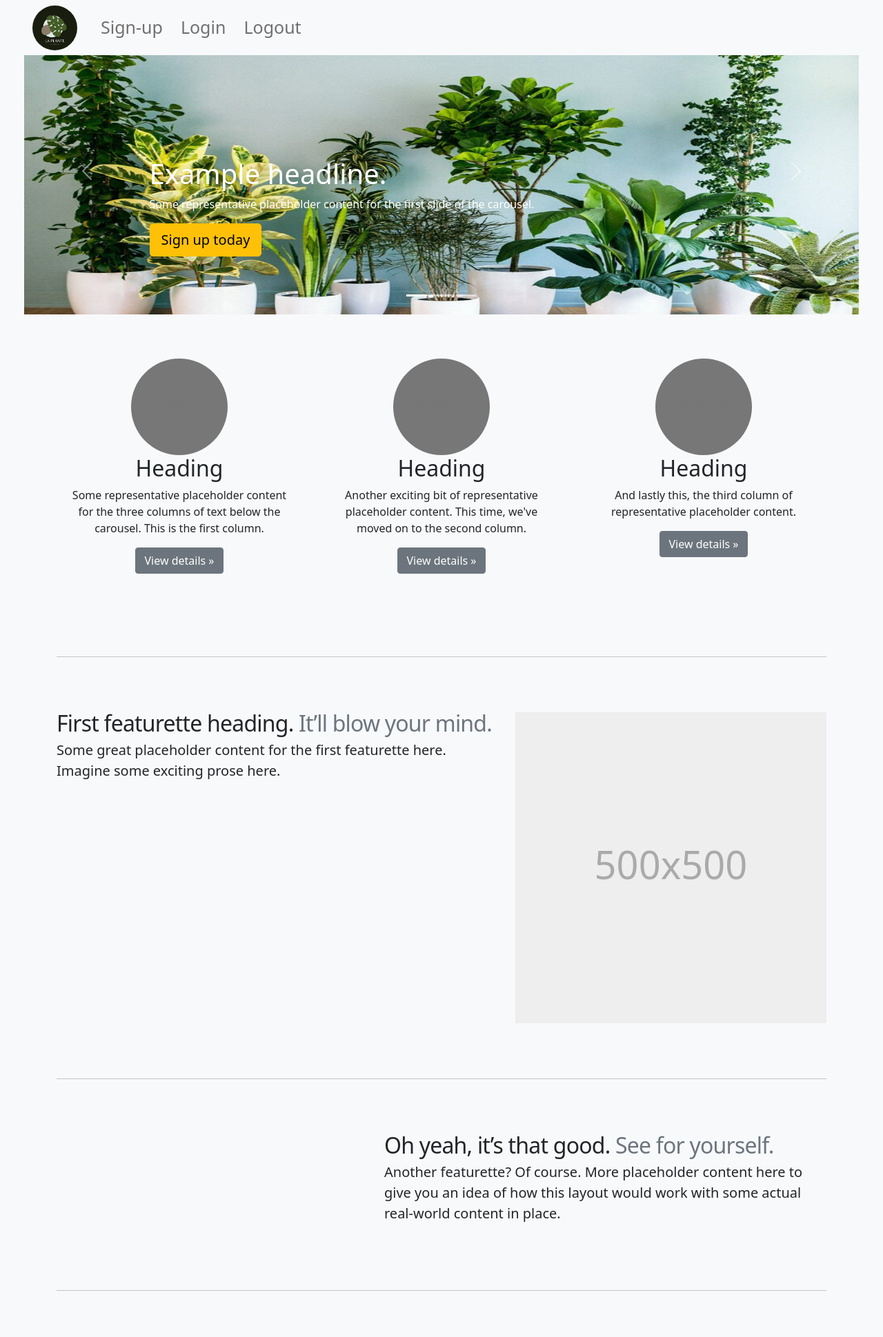
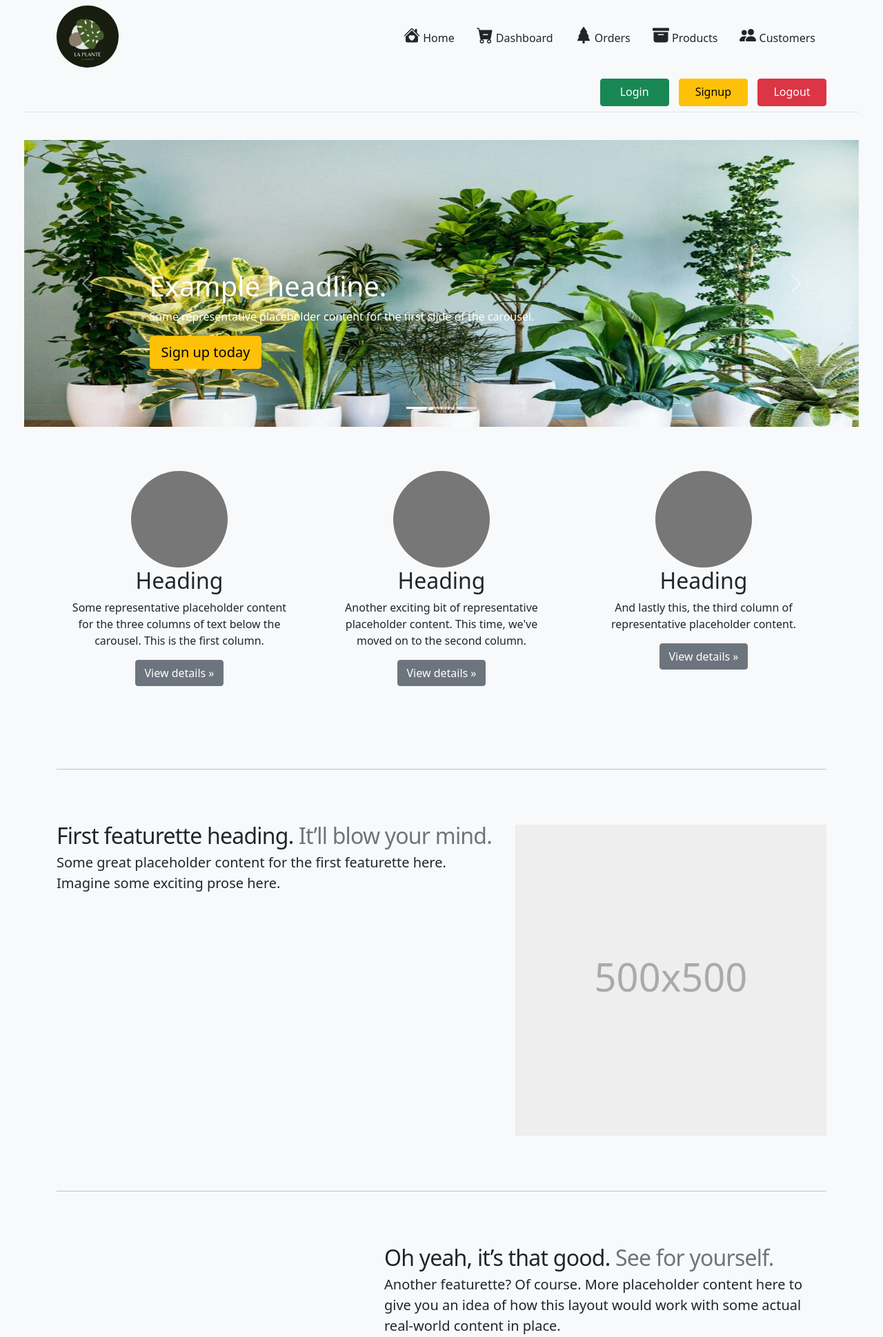
Before and after one commit to kittikhun1910/Webapp, a Flask app: page / in a window 1280 px wide. Shown: the top 1939 px of the page at 69% size. Run offline with Flask 2, Linux system fonts and the light colour scheme; some libraries are stand-ins or nearby versions.

Commit message:
edit header &navbar

```diff
--- a/myapp/templates/layout.html
+++ b/myapp/templates/layout.html
@@ -15,32 +15,90 @@
     crossorigin="anonymous"></script>
 </head>
 
-<body class="bg-light" style="margin-right: 35px; margin-left:35px;">
+<body class="bg-light" style="margin-right: 35px; margin-left: 35px">
+  <main>
     <!-- Top Navigation Bar -->
-  <nav class="navbar navbar-expand-lg navbar-light fixed-top bg-light">
-    <div class="container-fluid" style="height: 4rem;  margin-left:35px;">
-      <a class="navbar-brand" href="/">
-        <img src="static/logo.jpg" alt="" style="width: 65px; height: 65px; border-radius: 50%;">
+    <header>
+      <div class="px-3 py-2 bg-light text-drak">
+        <div class="container">
+          <div class="d-flex flex-wrap align-items-center justify-content-center justify-content-lg-start">
+            <a href="/" class="d-flex align-items-center my-2 my-lg-0 me-lg-auto text-dark text-decoration-none">
+              <img src="static/logo.jpg" alt="" style="width: 90px; height: 90px; border-radius: 50%" />
             </a>
-      <button class="navbar-toggler" type="button" data-bs-toggle="collapse" data-bs-target="#navbarSupportedContent"
-        aria-controls="navbarSupportedContent" aria-expanded="false" aria-label="Toggle navigation">
-        <span class="navbar-toggler-icon"></span>
-      </button>
-      <div class="collapse navbar-collapse " id="navbarSupportedContent" style="font-size:25px; font-weight: 500; ">
-        <ul class="navbar-nav me-auto mb-2 mb-lg-0 ">
-          <li class="nav-item " style="margin-left: 10px;">
-            <a class="nav-link" href="/signup" >Sign-up</a>
+            <ul class="nav col-12 col-lg-auto my-2 justify-content-center my-md-0 text-lengt">
+              <li>
+                <a href="/" class="nav-link text-dark">
+                  <svg xmlns="http://www.w3.org/2000/svg" width="24px" height="24px" fill="currentColor"
+                    class="bi bi-house-heart-fill" viewBox="0 0 16 16">
+                    <path fill-rule="evenodd"
+                      d="M8.707 1.5a1 1 0 0 0-1.414 0L.646 8.146a.5.5 0 0 0 .708.707L8 2.207l6.646 6.646a.5.5 0 0 0 .708-.707L13 5.793V2.5a.5.5 0 0 0-.5-.5h-1a.5.5 0 0 0-.5.5v1.293L8.707 1.5Z" />
+                    <path fill-rule="evenodd"
+                      d="m8 3.293 6 6V13.5a1.5 1.5 0 0 1-1.5 1.5h-9A1.5 1.5 0 0 1 2 13.5V9.293l6-6Zm0 5.189c1.664-1.673 5.825 1.254 0 5.018-5.825-3.764-1.664-6.691 0-5.018Z" />
+                  </svg>
+                  Home
+                </a>
               </li>
-          <li class="nav-item " style="margin-left: 10px;">
-            <a class="nav-link" href="/logining">Login</a>
+              <li>
+                <a href="#" class="nav-link text-dark">
+                  <svg xmlns="http://www.w3.org/2000/svg" width="24px" height="24px" fill="currentColor"
+                    class="bi bi-cart-dash-fill" viewBox="0 0 16 16">
+                    <path
+                      d="M.5 1a.5.5 0 0 0 0 1h1.11l.401 1.607 1.498 7.985A.5.5 0 0 0 4 12h1a2 2 0 1 0 0 4 2 2 0 0 0 0-4h7a2 2 0 1 0 0 4 2 2 0 0 0 0-4h1a.5.5 0 0 0 .491-.408l1.5-8A.5.5 0 0 0 14.5 3H2.89l-.405-1.621A.5.5 0 0 0 2 1H.5zM6 14a1 1 0 1 1-2 0 1 1 0 0 1 2 0zm7 0a1 1 0 1 1-2 0 1 1 0 0 1 2 0zM6.5 7h4a.5.5 0 0 1 0 1h-4a.5.5 0 0 1 0-1z" />
+                  </svg>
+                  Dashboard
+                </a>
               </li>
-          <li class="nav-item" style="margin-left: 10px;">
-            <a class="nav-link" href="/logout">Logout</a>
+              <li>
+                <a href="/plant" class="nav-link text-dark">
+                  <svg xmlns="http://www.w3.org/2000/svg" width="24px" height="24px" fill="currentColor"
+                    class="bi bi-tree-fill" viewBox="0 0 16 16">
+                    <path
+                      d="M8.416.223a.5.5 0 0 0-.832 0l-3 4.5A.5.5 0 0 0 5 5.5h.098L3.076 8.735A.5.5 0 0 0 3.5 9.5h.191l-1.638 3.276a.5.5 0 0 0 .447.724H7V16h2v-2.5h4.5a.5.5 0 0 0 .447-.724L12.31 9.5h.191a.5.5 0 0 0 .424-.765L10.902 5.5H11a.5.5 0 0 0 .416-.777l-3-4.5z" />
+                  </svg>
+                  Orders
+                </a>
+              </li>
+              <li>
+                <a href="/pot" class="nav-link text-dark">
+                  <svg xmlns="http://www.w3.org/2000/svg" width="24px" height="24px" fill="currentColor"
+                    class="bi bi-archive-fill" viewBox="0 0 16 16">
+                    <path
+                      d="M12.643 15C13.979 15 15 13.845 15 12.5V5H1v7.5C1 13.845 2.021 15 3.357 15h9.286zM5.5 7h5a.5.5 0 0 1 0 1h-5a.5.5 0 0 1 0-1zM.8 1a.8.8 0 0 0-.8.8V3a.8.8 0 0 0 .8.8h14.4A.8.8 0 0 0 16 3V1.8a.8.8 0 0 0-.8-.8H.8z" />
+                  </svg>
+                  Products
+                </a>
+              </li>
+              <li>
+                <a href="#" class="nav-link text-dark">
+                  <svg xmlns="http://www.w3.org/2000/svg" width="24px" height="24px" fill="currentColor"
+                    class="bi bi-people-fill" viewBox="0 0 16 16">
+                    <path d="M7 14s-1 0-1-1 1-4 5-4 5 3 5 4-1 1-1 1H7zm4-6a3 3 0 1 0 0-6 3 3 0 0 0 0 6z" />
+                    <path fill-rule="evenodd"
+                      d="M5.216 14A2.238 2.238 0 0 1 5 13c0-1.355.68-2.75 1.936-3.72A6.325 6.325 0 0 0 5 9c-4 0-5 3-5 4s1 1 1 1h4.216z" />
+                    <path d="M4.5 8a2.5 2.5 0 1 0 0-5 2.5 2.5 0 0 0 0 5z" />
+                  </svg>
+                  Customers
+                </a>
               </li>
             </ul>
           </div>
         </div>
-  </nav>
+      </div>
+      <div class="px-3 py-2 border-bottom mb-3">
+        <div class="container d-flex flex-wrap justify-content-center">
+          <form class="col-12 col-lg-auto mb-2 mb-lg-0 me-lg-auto"></form>
+          <div class="text-end">
+            <a href="/logining" type="button" class="btn btn-success" style="height: 40px; width: 100px">Login</a>
+            <a href="/signup" type="button" class="btn btn-warning"
+              style="height: 40px; width: 100px; margin-left: 10px">Signup</a>
+            <a href="/logout" type="button" class="btn btn-danger"
+              style="height: 40px; width: 100px; margin-left: 10px">Logout</a>
+          </div>
+        </div>
+      </div>
+    </header>
+  </main>
+
   <!-- End -->
   <style>
     .bd-placeholder-img {
@@ -56,10 +114,10 @@
         font-size: 3.5rem;
       }
     }
+
     /* GLOBAL STYLES
   -------------------------------------------------- */
     /* Padding below the footer and lighter body text */
-
 
     /* CUSTOMIZE THE CAROUSEL
   -------------------------------------------------- */
@@ -68,6 +126,7 @@
     .carousel {
       margin-bottom: 4rem;
     }
+
     /* Since positioning the image, we need to help out the caption */
     .carousel-caption {
       bottom: 3rem;
@@ -78,14 +137,14 @@
     .carousel-item {
       height: 26rem;
     }
-  .carousel-item > img {
+
+    .carousel-item>img {
       position: absolute;
       top: 0;
       left: 0;
       min-width: 100%;
       height: 29rem;
     }
-
 
     /* MARKETING CONTENT
   -------------------------------------------------- */
@@ -95,22 +154,25 @@
       margin-bottom: 1.5rem;
       text-align: center;
     }
+
     .marketing h2 {
       font-weight: 400;
     }
+
     /* rtl:begin:ignore */
     .marketing .col-lg-4 p {
-    margin-right: .75rem;
-    margin-left: .75rem;
+      margin-right: 0.75rem;
+      margin-left: 0.75rem;
     }
+
     /* rtl:end:ignore */
-
 
     /* Featurettes
   ------------------------- */
 
     .featurette-divider {
-    margin: 5rem 0; /* Space out the Bootstrap <hr> more */
+      margin: 5rem 0;
+      /* Space out the Bootstrap <hr> more */
     }
 
     /* Thin out the marketing headings */
@@ -118,45 +180,102 @@
       font-weight: 300;
       line-height: 1;
       /* rtl:remove */
-    letter-spacing: -.05rem;
+      letter-spacing: -0.05rem;
+    }
+
+    .b-example-divider {
+      height: 3rem;
+      background-color: rgba(0, 0, 0, 0.1);
+      border: solid rgba(0, 0, 0, 0.15);
+      border-width: 1px 0;
+      box-shadow: inset 0 0.5em 1.5em rgba(0, 0, 0, 0.1),
+        inset 0 0.125em 0.5em rgba(0, 0, 0, 0.15);
+    }
+
+    .form-control-dark {
+      color: #fff;
+      background-color: var(--bs-dark);
+      border-color: var(--bs-gray);
+    }
+
+    .form-control-dark:focus {
+      color: #fff;
+      background-color: var(--bs-dark);
+      border-color: #fff;
+      box-shadow: 0 0 0 0.25rem rgba(255, 255, 255, 0.25);
+    }
+
+    .bi {
+      vertical-align: -0.125em;
+      fill: currentColor;
+    }
+
+    .text-small {
+      font-size: 85%;
+    }
+
+    .dropdown-toggle {
+      outline: 0;
     }
   </style>
-  <div id="myCarousel" class="carousel slide" data-bs-ride="carousel" style="margin-top: 40px;">
+  <div id="myCarousel" class="carousel slide" data-bs-ride="carousel" style="margin-top: 40px">
     <div class="carousel-indicators">
-      <button type="button" data-bs-target="#myCarousel" data-bs-slide-to="0" class="active" aria-current="true" aria-label="Slide 1"></button>
+      <button type="button" data-bs-target="#myCarousel" data-bs-slide-to="0" class="active" aria-current="true"
+        aria-label="Slide 1"></button>
       <button type="button" data-bs-target="#myCarousel" data-bs-slide-to="1" aria-label="Slide 2"></button>
       <button type="button" data-bs-target="#myCarousel" data-bs-slide-to="2" aria-label="Slide 3"></button>
     </div>
     <div class="carousel-inner">
       <div class="carousel-item active">
-        <img src="/static/plant_2.png" alt=""  class="bd-placeholder-img-lg ">
+        <img src="/static/plant_2.png" alt="" class="bd-placeholder-img-lg" />
         <div class="container">
           <div class="carousel-caption text-start">
             <h1>Example headline.</h1>
-            <p>Some representative placeholder content for the first slide of the carousel.</p>
-            <p><a class="btn btn-lg btn-warning" href="/signup">Sign up today</a></p>
+            <p>
+              Some representative placeholder content for the first slide of
+              the carousel.
+            </p>
+            <p>
+              <a class="btn btn-lg btn-warning" href="/signup">Sign up today</a>
+            </p>
           </div>
         </div>
       </div>
       <div class="carousel-item">
-        <svg class="bd-placeholder-img" width="100%" height="100%" xmlns="http://www.w3.org/2000/svg" aria-hidden="true" preserveAspectRatio="xMidYMid slice" focusable="false"><rect width="100%" height="100%" fill="#777"/></svg>
+        <svg class="bd-placeholder-img" width="100%" height="100%" xmlns="http://www.w3.org/2000/svg" aria-hidden="true"
+          preserveAspectRatio="xMidYMid slice" focusable="false">
+          <rect width="100%" height="100%" fill="#777" />
+        </svg>
 
         <div class="container">
           <div class="carousel-caption">
             <h1>Another example headline.</h1>
-            <p>Some representative placeholder content for the second slide of the carousel.</p>
-            <p><a class="btn btn-lg btn-success" href="/logining">Login Now!</a></p>
+            <p>
+              Some representative placeholder content for the second slide of
+              the carousel.
+            </p>
+            <p>
+              <a class="btn btn-lg btn-success" href="/logining">Login Now!</a>
+            </p>
           </div>
         </div>
       </div>
       <div class="carousel-item">
-        <svg class="bd-placeholder-img" width="100%" height="100%" xmlns="http://www.w3.org/2000/svg" aria-hidden="true" preserveAspectRatio="xMidYMid slice" focusable="false"><rect width="100%" height="100%" fill="#777"/></svg>
+        <svg class="bd-placeholder-img" width="100%" height="100%" xmlns="http://www.w3.org/2000/svg" aria-hidden="true"
+          preserveAspectRatio="xMidYMid slice" focusable="false">
+          <rect width="100%" height="100%" fill="#777" />
+        </svg>
 
         <div class="container">
           <div class="carousel-caption text-end">
             <h1>One more for good measure.</h1>
-            <p>Some representative placeholder content for the third slide of this carousel.</p>
-            <p><a class="btn btn-lg btn-primary" href="/plant">Browse gallery</a></p>
+            <p>
+              Some representative placeholder content for the third slide of
+              this carousel.
+            </p>
+            <p>
+              <a class="btn btn-lg btn-primary" href="/plant">Browse gallery</a>
+            </p>
           </div>
         </div>
       </div>
@@ -189,20 +308,18 @@
   </div>
   {% endif %} {% endfor %} {% endif %} {% endwith %}
   <!-- End -->
-  {% block content %}
-  {% endblock %}
-  <footer class="text-center text-lg-start bg-light text-muted container-fluid" style="margin-top: 75px; " >
+  {% block content %} {% endblock %}
+  <footer class="text-center text-lg-start bg-light text-muted container-fluid" style="margin-top: 75px">
     <!-- Section: Social media -->
-      <section
-        class=" d-flex justify-content-center justify-content-lg-between p-4 border-bottom">
+    <section class="d-flex justify-content-center justify-content-lg-between p-4 border-bottom">
       <!-- Left -->
-    <div class="me-5 d-none d-lg-block" >
-      <span style="font-size: 25px;">Infomation</span>
+      <div class="me-5 d-none d-lg-block">
+        <span style="font-size: 25px">Infomation</span>
       </div>
       <!-- Left -->
 
       <!-- Right -->
-    <div style="margin-left: .75rem; margin-right: 75px; ">
+      <div style="margin-left: 0.75rem; margin-right: 75px">
         <a href="https://www.facebook.com/" class="me-4 text-reset">
           <svg xmlns="http://www.w3.org/2000/svg" width="30px" height="30px" fill="currentColor" class="bi bi-facebook"
             viewBox="0 0 16 16">
@@ -244,7 +361,7 @@
     <!-- Section: Social media -->
 
     <!-- Section: Links  -->
-    <section class="" >
+    <section class="">
       <div class="container text-center text-md-start mt-5">
         <!-- Grid row -->
         <div class="row mt-3">
@@ -279,7 +396,7 @@
           <!-- Grid column -->
 
           <!-- Grid column -->
-          <div class="col-md-3 col-lg-2 col-xl-2 mx-auto mb-4" >
+          <div class="col-md-3 col-lg-2 col-xl-2 mx-auto mb-4">
             <!-- Links -->
             <h6 class="text-uppercase fw-bold mb-4">Useful links</h6>
             <p>
```
Lines whose indentation alone changed are shown as unchanged.
